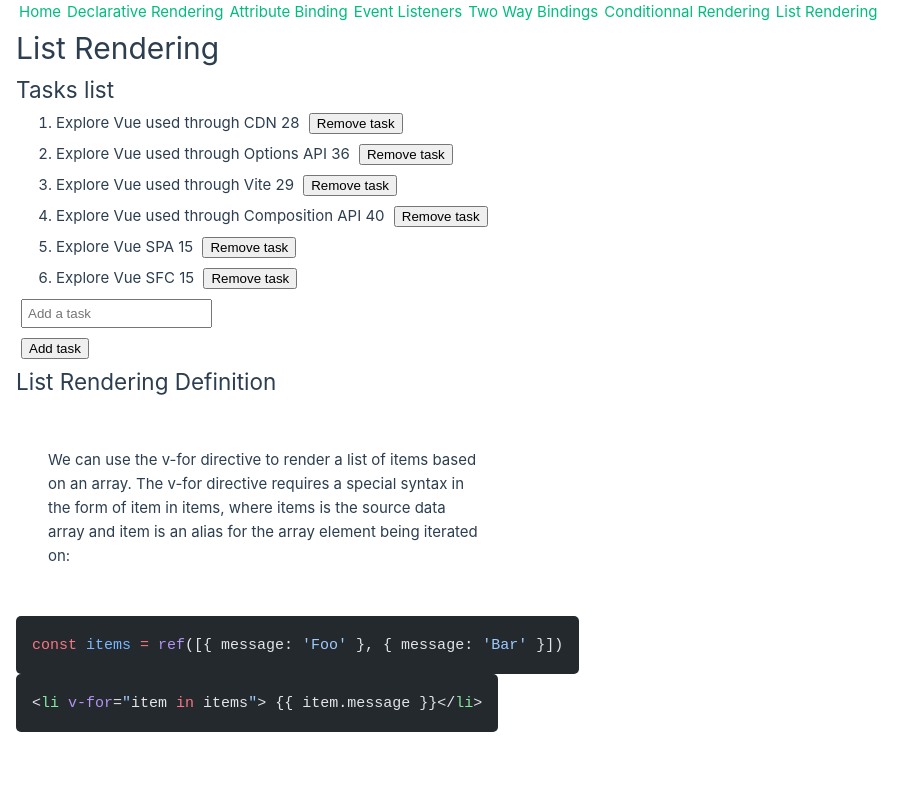
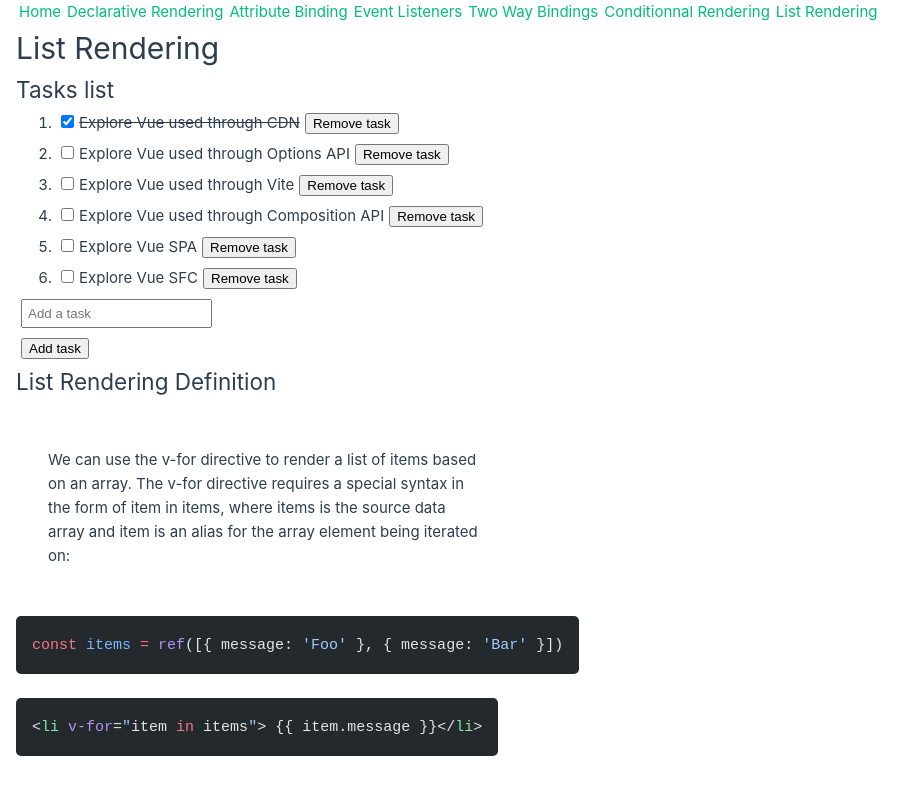
Before and after one commit to ShotGunShack/vue_composition_api_style, a Vue app: page /list-rendering in a window 1280 px wide. Shown: the top 794 px of the page, without its empty margins (0-924 px from the left). Built offline with nearby package versions, Linux system fonts and the light colour scheme.

Commit message:
computed_property : implement a completed feature through the use of v-model and v-bind directives to apply some style when task is completed

```diff
--- a/src/components/ListRendering.vue
+++ b/src/components/ListRendering.vue
@@ -3,7 +3,8 @@
     <h2>Tasks list</h2>
     <ol>
         <li v-for="todo in todos" :key="todo.id">
-            {{ todo.text }} {{ todo.text.length }}  <!--=> {{ todo.id }} -->
+            <input type="checkbox" v-model="todo.isCompleted" />
+            <span :class="{strikeThrough : todo.isCompleted}" >{{ todo.text }}</span>  <!--=> {{ todo.id }} -->
             <button @click="removeTask(todo.id)">Remove task</button>
         </li>
     </ol>
@@ -31,7 +32,7 @@
             <span style="color:#9ECBFF;">'Bar'</span><span style="color:#E1E4E8;"> }])</span>
         </code>
     </div>
-
+    <br/>
     <div class="code">
         <code>
             <span style="color:#E1E4E8;">&lt;</span>
@@ -61,12 +62,12 @@
 const newTaskErrMsgClass = ref("");
 const isNewTaskEmpty = ref(false);
 const todos = ref( [
-    { id: ++todoId.value, text: 'Explore Vue used through CDN' },
-    { id: ++todoId.value, text: 'Explore Vue used through Options API' },
-    { id: ++todoId.value, text: 'Explore Vue used through Vite' },
-    { id: ++todoId.value, text: 'Explore Vue used through Composition API' },
-    { id: ++todoId.value, text: 'Explore Vue SPA' },
-    { id: ++todoId.value, text: 'Explore Vue SFC' }
+    { id: ++todoId.value, text: 'Explore Vue used through CDN', isCompleted : true},
+    { id: ++todoId.value, text: 'Explore Vue used through Options API', isCompleted : false },
+    { id: ++todoId.value, text: 'Explore Vue used through Vite', isCompleted : false },
+    { id: ++todoId.value, text: 'Explore Vue used through Composition API', isCompleted : false },
+    { id: ++todoId.value, text: 'Explore Vue SPA', isCompleted : false },
+    { id: ++todoId.value, text: 'Explore Vue SFC', isCompleted : false }
 ]);
 
 const addTask = () => {
@@ -113,4 +114,7 @@
         margin: 5px;
         padding: 5px;
     }
+    .strikeThrough {
+        text-decoration: line-through;
+    }
 </style>
```
